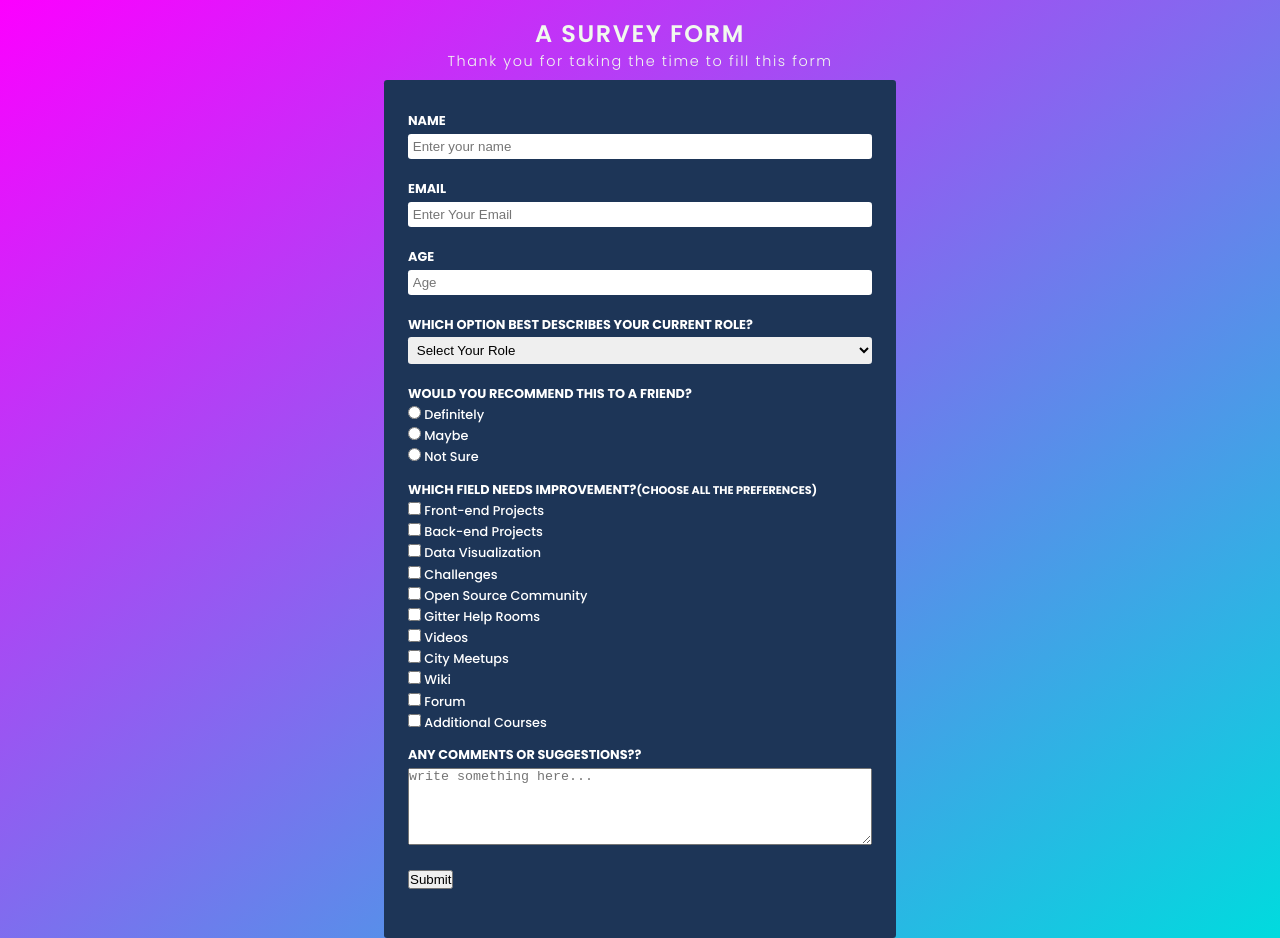
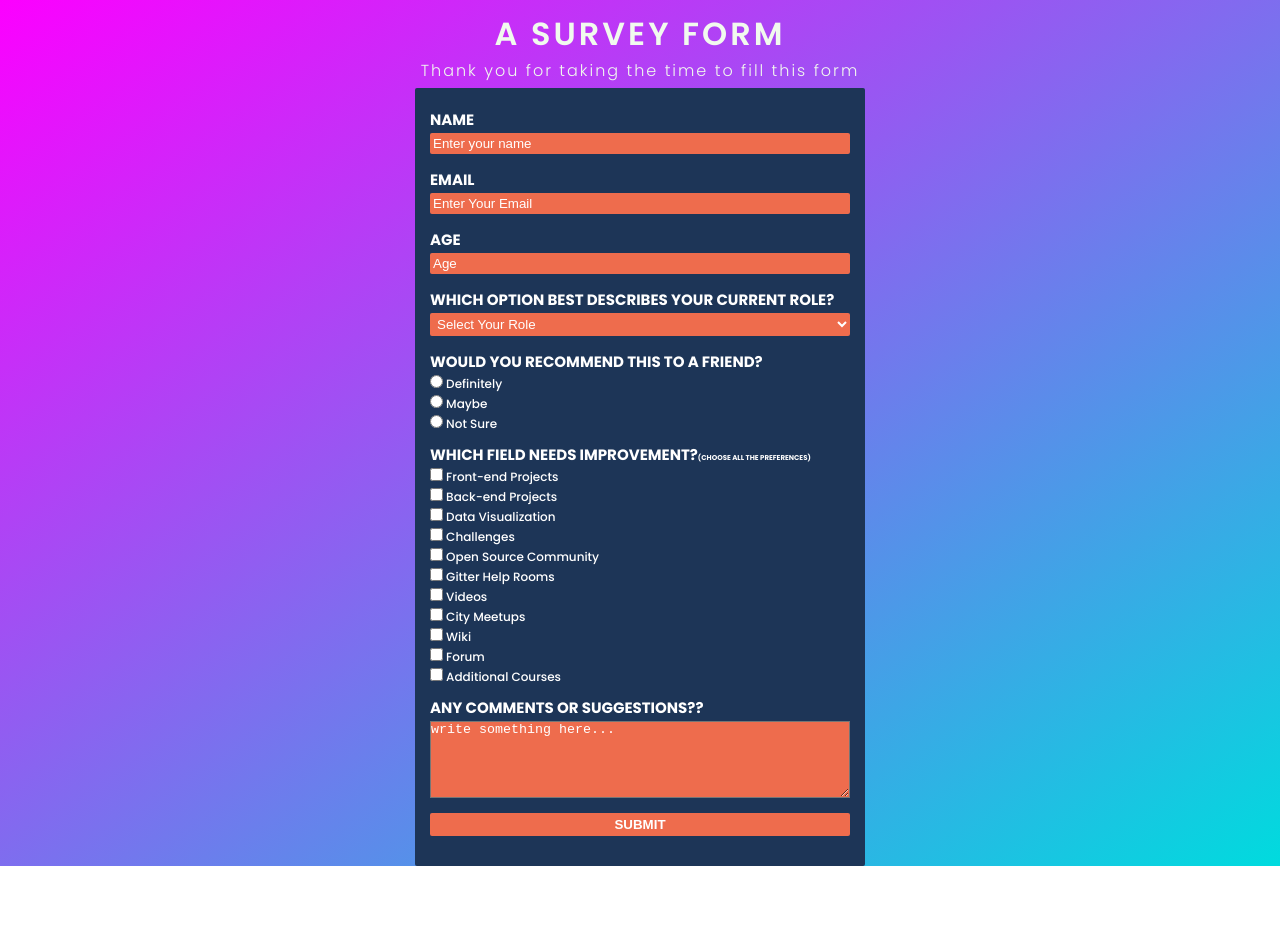
Before and after one commit to SouravCodes101/FCC_Survey, a plain HTML site: page index.html in a window 1280 px wide. After the commit the page ends 866 px from the top, so only its background shows below. Drawn offline with Linux system fonts and the light colour scheme.

Commit message:
fixed size and added some styles

```diff
--- a/css/styles.css
+++ b/css/styles.css
@@ -6,9 +6,10 @@
     box-sizing: border-box;
 }
 
+html { font-size: 62.5% }
+
 body {
     font-family: 'Poppins', sans-serif;
-    font-size:1rem;
     font-weight: 400;
     background: linear-gradient(to bottom right,#fc00ff, #00dbde);
     text-align: center;
@@ -23,17 +24,17 @@ header {
 }
 
 header #title {
-    font-size: 1.5rem;
+    font-size: 3.2rem;
     font-weight: 600;
-    letter-spacing: .1rem;
+    letter-spacing: .3rem;
     text-transform: uppercase;
     color: #f1faee;
 }
 
 header #description {
-    font-size: .9rem;
+    font-size: 1.6rem;
     font-weight: 300;
-    letter-spacing: .1rem;
+    letter-spacing: .2rem;
     color: #f1faee;
 }
 
@@ -41,19 +42,19 @@ form{
     margin-top: .5rem;
     background-color: #1d3557;
     padding: 2rem 1.5rem;
-    width: 32rem;
+    width: 45rem;
     border-radius: .2rem;
     text-align: left;
 }
 
 .form-group {
-    margin-bottom: .91rem;
+    margin-bottom: 1rem;
 }
 
 .form-group label {
     color: white;
     display:block;
-    font-size: .8rem;
+    font-size: 1.2rem;
     margin-bottom: .2rem;
     font-weight: 500;
 }
@@ -64,16 +65,31 @@ form{
     border: 0;
 }
 
+
+
 .form-group input[type="text"],
 .form-group input[type="email"],
 .form-group input[type="number"] {
     width: 100%;
     margin-bottom: .4rem;
+    background-color: #ee6c4d;
+    transition: all .2s;
 }
+
+.form-group input[type="text"]:hover,
+.form-group input[type="email"]:hover,
+.form-group input[type="number"]:hover,
+.form-group select:hover,
+.form-group textarea:hover  {
+    background-color:#00dbde;
+    color: black;
+}
+
+::placeholder { color: white; }
 
 .form-group .head {
     color: white;
-    font-size: .8rem;
+    font-size: 1.5rem;
     margin-bottom: .2rem;
     font-weight: 700;
     text-transform: uppercase;
@@ -98,3 +114,28 @@ span {
 .form-group textarea {
     width: 100%;
 }
+
+select,
+textarea {
+    color: white;
+    background-color: #ee6c4d;
+    transition: all .2s;
+}
+
+.submit-button {
+    width: 100%;
+    background-color: #ee6c4d;
+    font-weight: 600;
+    border: 0;
+    padding: .4rem .6rem;
+    border-radius: .2rem;
+    color: white;
+    text-transform: uppercase;
+    transition: all .2s;
+}
+
+.submit-button:active,
+.submit-button:hover {
+    background-color: #00dbde;
+    color: black;
+}
```
